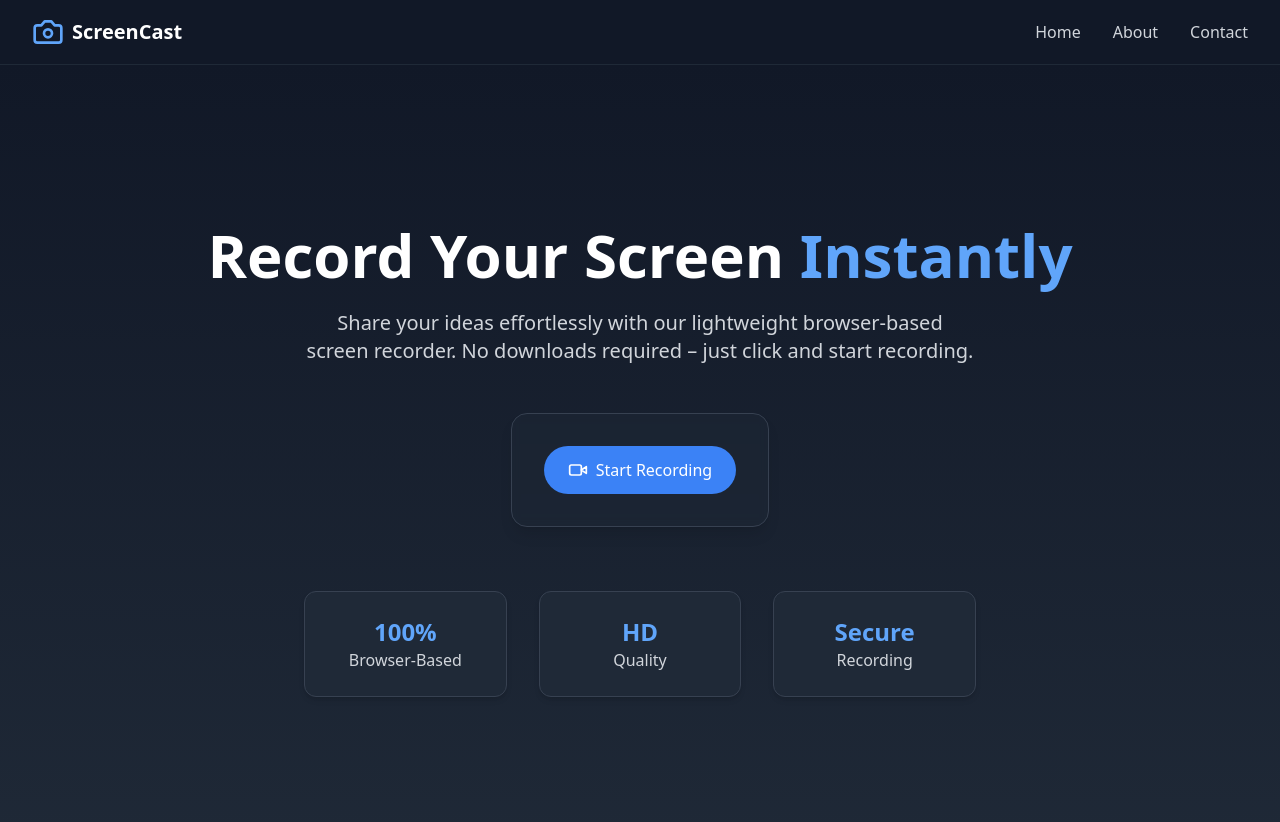
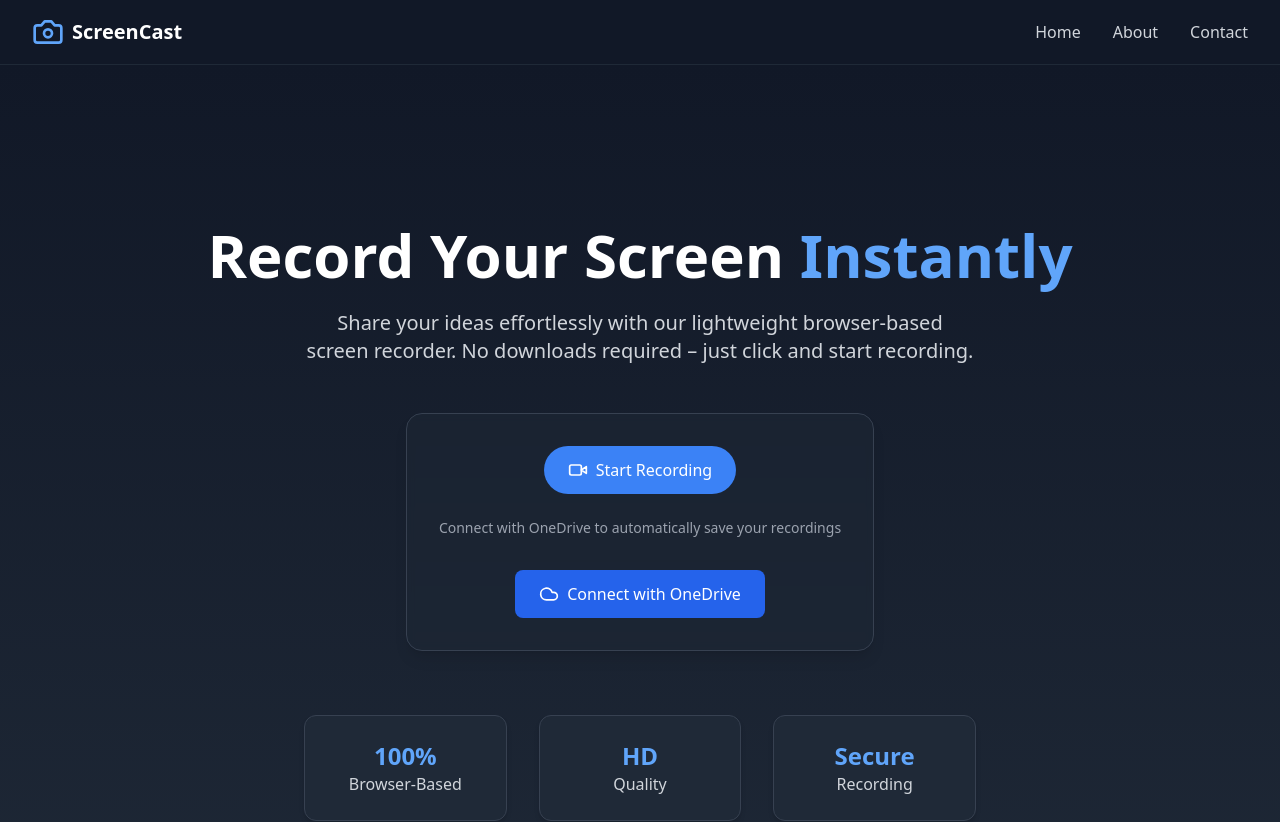
Before and after one commit to manovagyanik1/quickshare, a React (Vite) app: page / in a window 1280 px wide. Shown: the top 822 px of the page. Built offline with nearby package versions, Linux system fonts and the light colour scheme; no server answers; what @azure/msal-react would draw is missing.

Commit message:
Update src/components/Hero.tsx [BoltSync]

```diff
--- a/src/components/Hero.tsx
+++ b/src/components/Hero.tsx
@@ -1,6 +1,8 @@
 import React from 'react';
 import { RecordButton } from './RecordButton';
 import { RecordingStatus } from './RecordingStatus';
+import { OneDriveButton } from './OneDriveButton';
+import { useOneDrive } from '../hooks/useOneDrive';
 
 interface HeroProps {
   isRecording: boolean;
@@ -8,6 +10,8 @@ interface HeroProps {
 }
 
 export const Hero: React.FC<HeroProps> = ({ isRecording, onRecordClick }) => {
+  const { isLoggedIn } = useOneDrive();
+
   return (
     <div className="relative bg-gradient-to-b from-gray-900 to-gray-800">
       <div className="max-w-7xl mx-auto px-4 sm:px-6 lg:px-8 py-32 md:py-40">
@@ -23,8 +27,16 @@ export const Hero: React.FC<HeroProps> = ({ isRecording, onRecordClick }) => {
 
           <div className="flex flex-col items-center space-y-6">
             <div className="p-8 bg-gray-800/50 rounded-2xl shadow-lg backdrop-blur-sm border border-gray-700">
-              <RecordButton isRecording={isRecording} onClick={onRecordClick} />
-              <RecordingStatus isRecording={isRecording} />
+              <div className="flex flex-col items-center gap-4">
+                <RecordButton isRecording={isRecording} onClick={onRecordClick} />
+                <RecordingStatus isRecording={isRecording} />
+                {!isLoggedIn && (
+                  <p className="text-sm text-gray-400 mt-2">
+                    Connect with OneDrive to automatically save your recordings
+                  </p>
+                )}
+                <OneDriveButton className="mt-4" />
+              </div>
             </div>
           </div>
 
```
